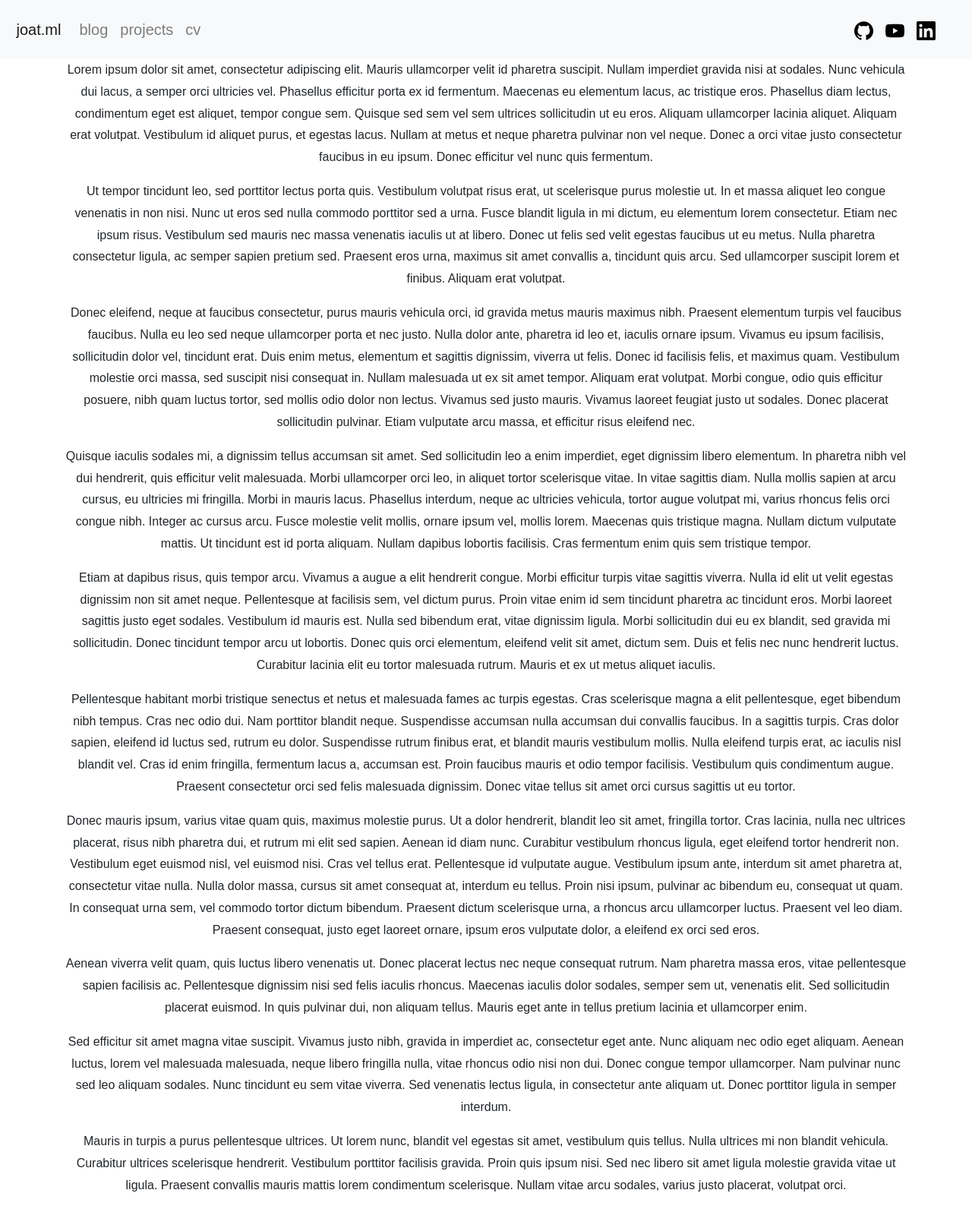
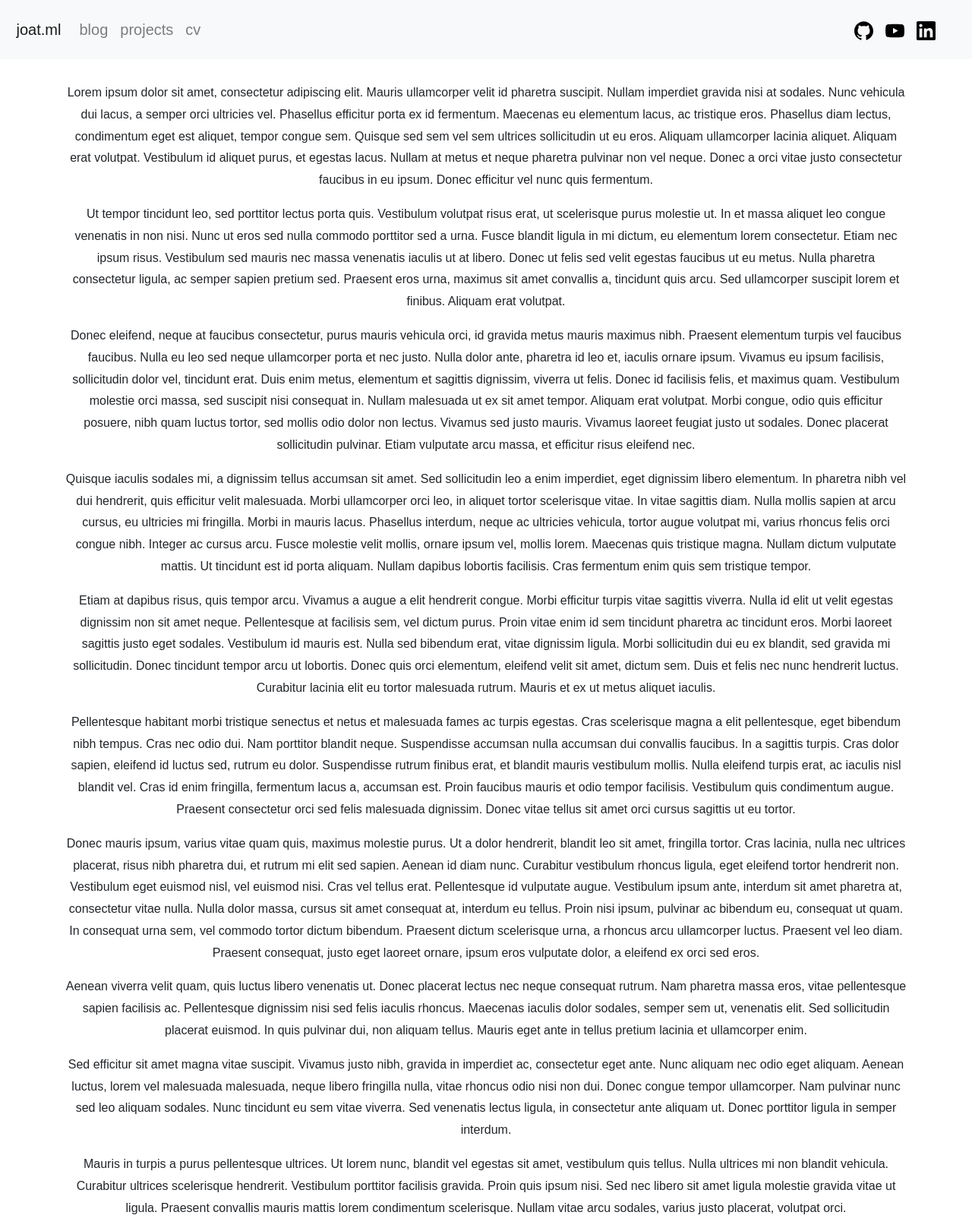
Before and after one commit to dongwon900/jack-of-all-trades, a Jekyll site: the page built from _posts/2020-08-11-posttest1.md, in a window 1280 px wide. Shown: the whole page at 76% size. Built offline with Jekyll 4.4.1, drawn with Linux system fonts in a browser that asks for light colours; before the commit the page ends 1591 px from its top, so only the background shows below that.

Commit message:
Update post.html

```diff
--- a/_layouts/post.html
+++ b/_layouts/post.html
@@ -77,7 +77,7 @@
 </nav>
 
 <!-- main content -->
-<div class="container" style="top-margin: 30px;">
+<div class="container" style="margin-top: 30px;">
     {{ content }}
 </div>
 
```
